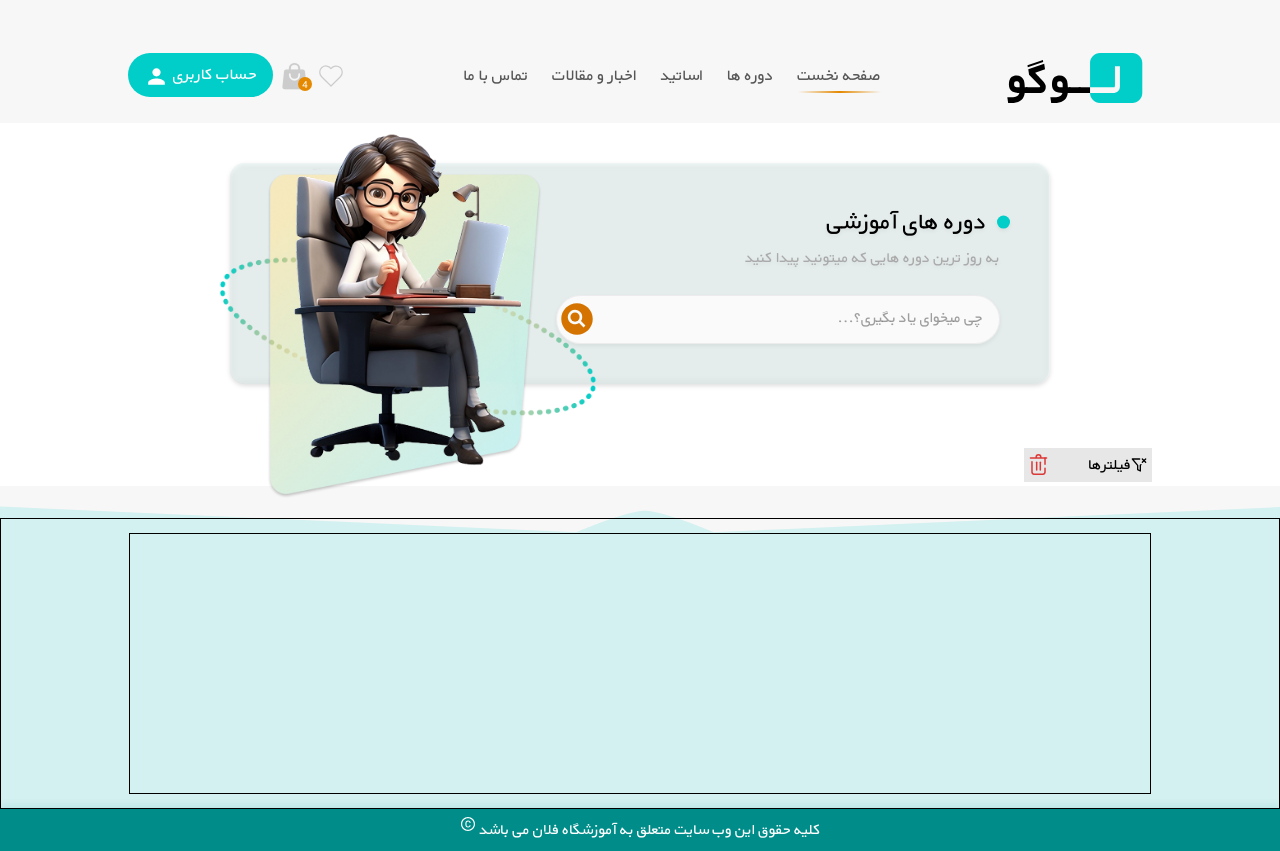
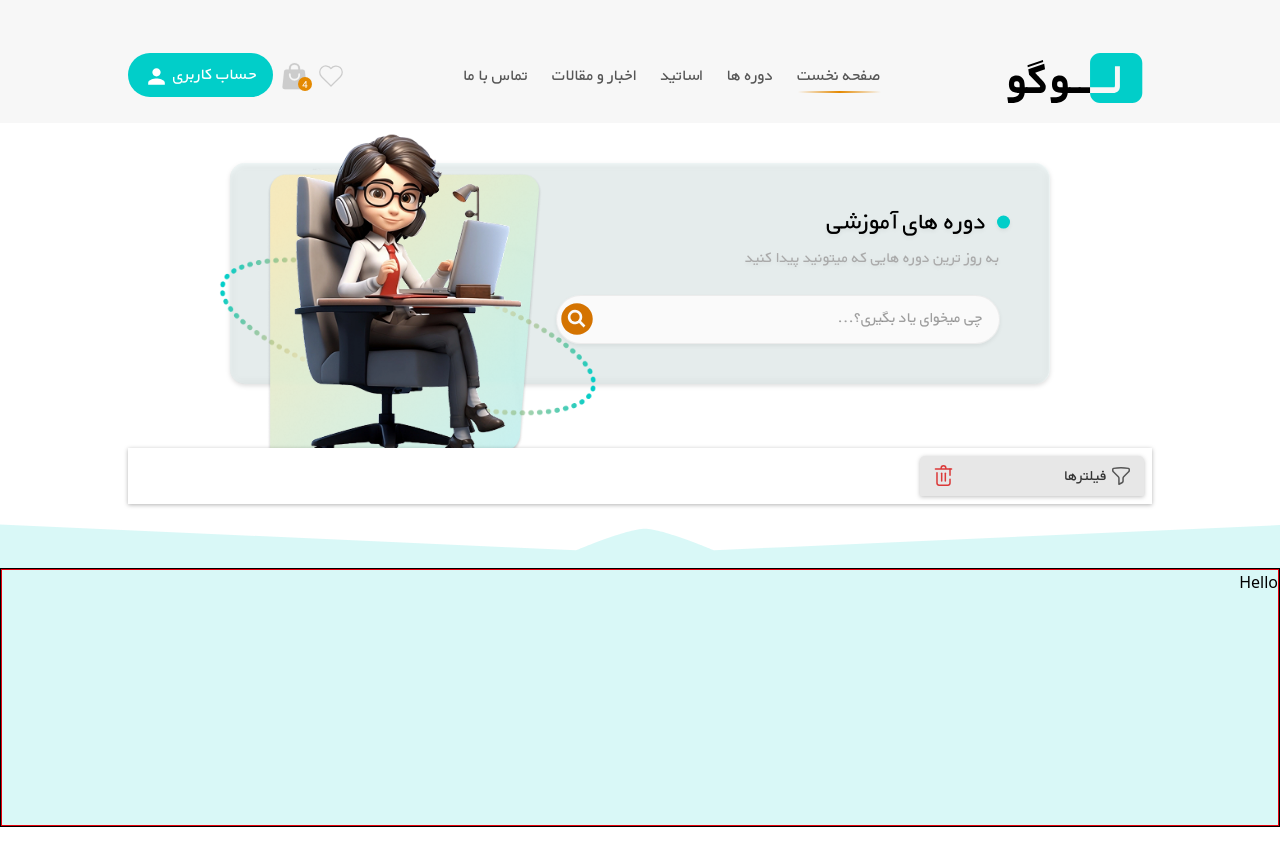
Before and after one commit to academy-react-winter1403/React-dev, a React (Vite) app: page /courses in a window 1280 px wide. After the commit the page ends 827 px from the top, so only its background shows below. Built offline with nearby package versions, Linux system fonts and the light colour scheme.

Commit message:
update a footer

```diff
--- a/src/components/pages/courses/BottomSection.jsx
+++ b/src/components/pages/courses/BottomSection.jsx
@@ -8,7 +8,7 @@ const BottomSection = () => {
         <div className="sort-viw-btn-control"></div>
         <div className="product-card-container"></div>
       </div>
-      <div className="side w-[40%]">
+      <div className="side p-2 bg-[#FFFFFF] drop-shadow-[0_1px_2px_#0000004D]">
         <FilterLabel/>
       </div>
     </div>
--- a/src/components/pages/courses/FilterLabel.jsx
+++ b/src/components/pages/courses/FilterLabel.jsx
@@ -1,15 +1,32 @@
 import React from "react";
-import { LuFilterX } from "react-icons/lu"
+// import { LuFilterX } from "react-icons/lu";
 import { TrashCanIcon } from "../../../core/icons/icons";
 
 const FilterLabel = () => {
   return (
-    <button className="filter-label-control flex gap-[40px] p-[5px] bg-[#E7E7E7] items-center">
-      <button className="rigth flex items-center">
-        <LuFilterX />
-        <p> فیلترها </p>
+    <button className="filter-label-control flex gap-[111px] py-[8px] px-[14px] bg-[#E7E7E7]
+        drop-shadow-[0_1px_2px_#00000040] items-center rounded-[5px_5px_1px_1px]"
+    >
+      <button className="rigth flex items-center gap-x-[5px]">
+        <svg
+          width="18"
+          height="18"
+          viewBox="0 0 18 18"
+          fill="none"
+          xmlns="http://www.w3.org/2000/svg"
+        >
+          <path
+            d="M9 0.750003C11.5254 0.750003 14.0004 0.962669 16.4094 1.3715C16.898 1.454 17.25 1.88117 17.25 2.37617V3.33317C17.25 3.60402 17.1967 3.87222 17.093 4.12246C16.9894 4.37269 16.8374 4.60006 16.6459 4.79159L11.6666 9.77092C11.4751 9.96244 11.3231 10.1898 11.2195 10.44C11.1158 10.6903 11.0625 10.9585 11.0625 11.2293V13.9124C11.0626 14.2956 10.9559 14.6711 10.7545 14.9971C10.5531 15.323 10.2649 15.5864 9.92217 15.7577L6.9375 17.25V11.2293C6.9375 10.9585 6.88416 10.6903 6.78051 10.44C6.67686 10.1898 6.52494 9.96244 6.33342 9.77092L1.35408 4.79159C1.16256 4.60006 1.01064 4.37269 0.906993 4.12246C0.803344 3.87222 0.749998 3.60402 0.75 3.33317V2.37617C0.75 1.88117 1.102 1.454 1.59058 1.3715C4.0386 0.957035 6.51714 0.749136 9 0.750003Z"
+            stroke="#555555"
+            stroke-width="1.5"
+            stroke-linecap="round"
+            stroke-linejoin="round"
+          />
+        </svg>
+
+        <p className="text-[#333333] text-[16px] font-[400]"> فیلترها </p>
       </button>
-      <TrashCanIcon/>
+      <TrashCanIcon />
     </button>
   );
 };
--- a/src/components/partials/footer/Footer.jsx
+++ b/src/components/partials/footer/Footer.jsx
@@ -5,25 +5,33 @@ import FooterBG from '../../../core/icons/FooterIcons/FooterBG'
 
 const Footer = () => {
   return (
-    <div className="w-full holder bg-[#F7F7F7]  font-b-yekan flex justify-center mt-1  flex-col">
-      <div className='relative'>
-        <FooterBG/>
-        <div className='absolute holder w-full  h-[90%] border bottom-0 left-0 flex justify-center items-center'>
-          <div className='border w-[80%] h-[90%]'>
+    // <div className="w-full holder bg-[#F7F7F7]  font-b-yekan flex justify-center mt-1  flex-col">
+    //   <div className='relative'>
+    //     <FooterBG/>
+    //     <div className='absolute holder w-full  h-[90%] border bottom-0 left-0 flex justify-center items-center'>
+    //       <div className='border w-[80%] h-[90%]'>
 
-          </div>
+    //       </div>
+    //     </div>
+    //   </div>
+
+    //   <div className='w-full h-[42px] bg-[#008D8A] flex flex-row flex-nowrap whitespace-nowrap justify-center items-center gap-1'>
+    //     <p className='font-b-yekan font-bold text-white
+    //     md:text-[16px] xs:text-[10px]'>
+    //     کلیه حقوق این وب سایت متعلق به  آموزشگاه فلان می باشد
+    //     </p>
+    //     <AiOutlineCopyrightCircle
+    //     className='text-white mb-3' />
+    //   </div>
+    // </div>
+
+    <FooterBG itemTop={"0"} itemLeft={"0"}>
+      <div className='footer-holder w-full h-[80%] border flex justify-center'>
+        <div className="footer-container w-full min-2xl:w-[1356px] border border-red-600">
+          <p>Hello</p>
         </div>
       </div>
-
-      <div className='w-full h-[42px] bg-[#008D8A] flex flex-row flex-nowrap whitespace-nowrap justify-center items-center gap-1'>
-        <p className='font-b-yekan font-bold text-white
-        md:text-[16px] xs:text-[10px]'>
-        کلیه حقوق این وب سایت متعلق به  آموزشگاه فلان می باشد
-        </p>
-        <AiOutlineCopyrightCircle
-        className='text-white mb-3' />
-      </div>
-    </div>
+    </FooterBG>
   )
 }
 
--- a/src/core/icons/FooterIcons/FooterBG.jsx
+++ b/src/core/icons/FooterIcons/FooterBG.jsx
@@ -1,8 +1,8 @@
 import React from "react";
 
-const FooterBG = () => {
+const FooterBG = ({ children, itemTop, itemLeft }) => {
   return (
-    <div>
+    <div className="footer-bg relative">
       <svg
         // width="1440"
         // height="364"
@@ -16,19 +16,21 @@ const FooterBG = () => {
             xmlns="http://www.w3.org/1999/xhtml"
             // style="backdrop-filter:blur(5px);clip-path:url(#bgblur_0_108_109_clip_path);height:100%;width:100%"
             style={{
-                backdropFilter: "blur(5px)",
-                clipPath: "url(#bgblur_0_108_109_clip_path)",
-                height: "100%",
-                width: "100%",
-              }}
+              backdropFilter: "blur(5px)",
+              clipPath: "url(#bgblur_0_108_109_clip_path)",
+              height: "100%",
+              width: "100%",
+            }}
           ></div>
         </foreignObject>
         <path
           data-figma-bg-blur-radius="10"
           d="M-512 0L106.75 27.75L416.125 41.625L570.812 48.5625L648.156 52.0312C648.156 52.0312 705 27.75 725.5 27.75C746 27.75 803.406 52.0312 803.406 52.0312L881.312 48.5625L1037.12 41.625L1348.75 27.75L1972 0V496L1348.75 468L1037.12 454L881.312 447L803.406 443.5C803.406 443.5 742 468 725.5 468C709 468 648.156 443.5 648.156 443.5L570.812 447L416.125 454L106.75 468L-512 496V0Z"
           fill="#01CEC9"
+          // fill="rgb(255 0 0)"
           fill-opacity="0.15"
         />
+
         <defs>
           <clipPath
             id="bgblur_0_108_109_clip_path"
@@ -38,6 +40,12 @@ const FooterBG = () => {
           </clipPath>
         </defs>
       </svg>
+      <div
+        className="footer-item-control absolute w-full h-full flex items-end"
+        style={{ top: itemTop, left: itemLeft }}
+      >
+        {children}
+      </div>
     </div>
   );
 };
```
